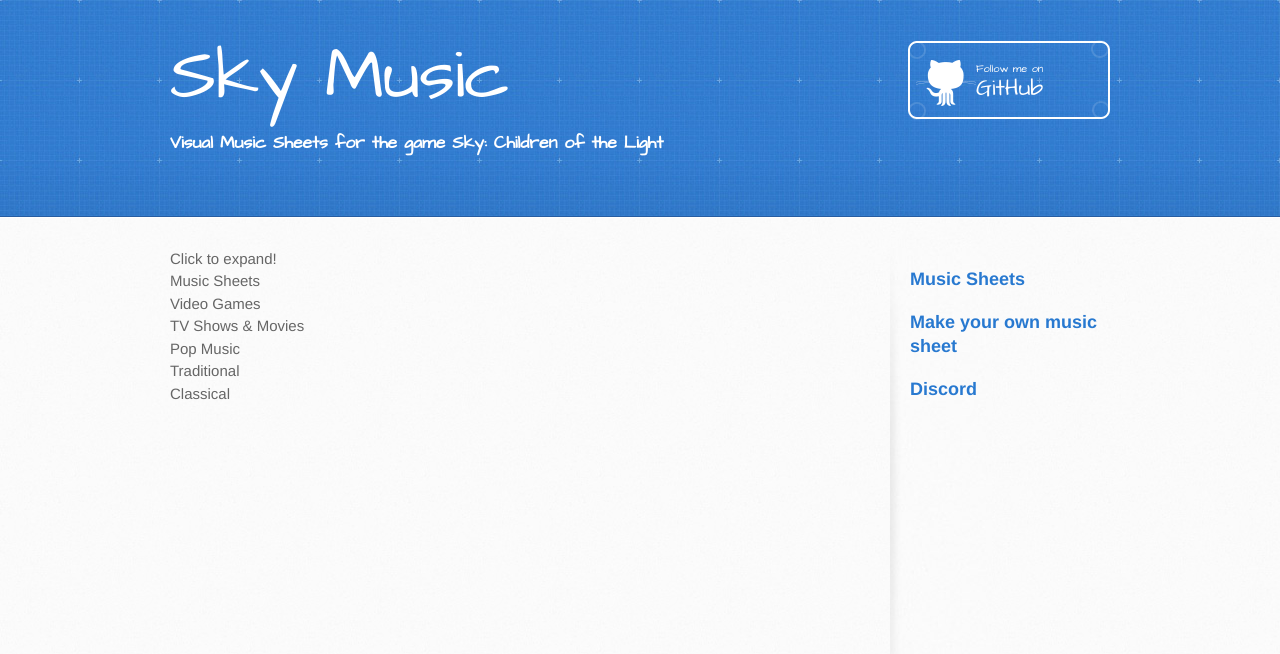
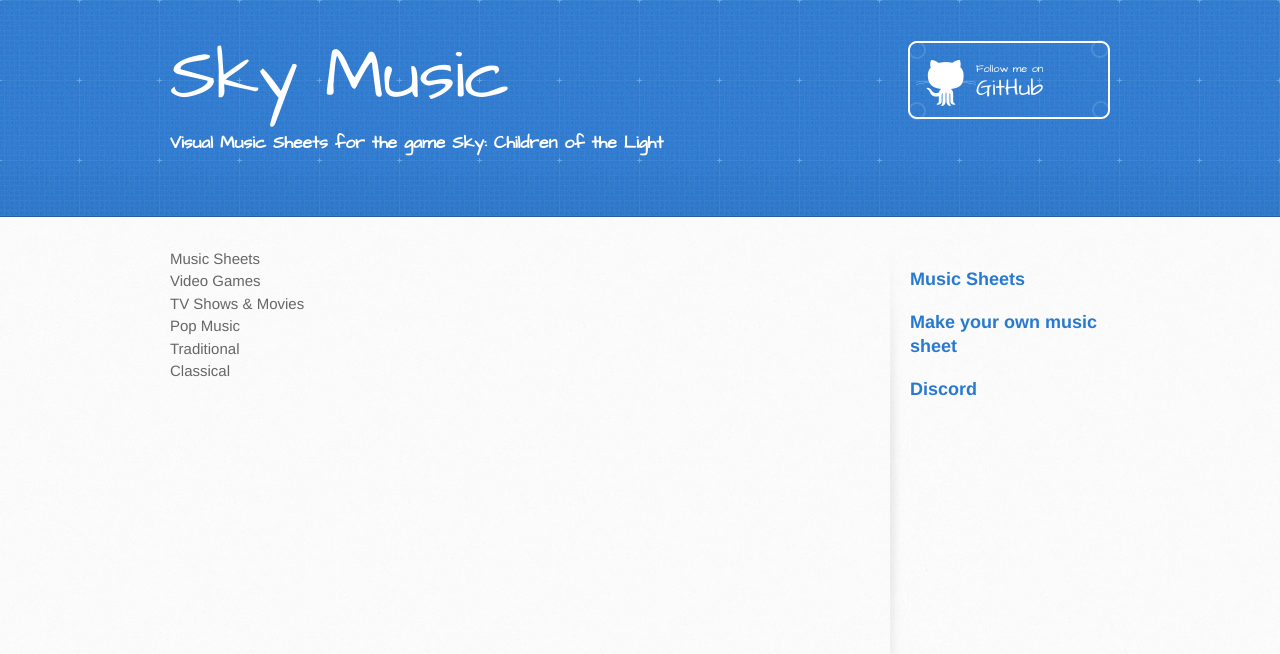
Before and after one commit to sky-music/sky-music.github.io, a Jekyll site: the page built from index.md, in a window 1280 px wide. Shown: the top 654 px of the page. Built offline with Jekyll 4.4.1, drawn with Linux system fonts in a browser that asks for light colours.

Commit message:
Update index.md

```diff
--- a/index.md
+++ b/index.md
@@ -3,26 +3,24 @@ layout: default
 ---
 
 <details>
-  <summary>Click to expand!</summary>
-
-  ## Heading
-  1. A numbered
-  2. list
-     * With some
-     * Sub bullets
-</details>
-
-<details>
   <summary>Music Sheets</summary>
 
 *Can't Help Falling in Love (Intro)
+
 *Graduation Photo
+
 *Hallelujah
+
 *Illusionary Daytime Flute
+
 *Kiss the Rain
+
 *Love Like You (transcribed by Nezara)
+
 *Mitsuha's Theme - Kimi No Na wa (transcribed by Peri)
+
 *Superstition (transcribed by Nezara)
+
 *You are my Sunshine
 </details>
 
```
